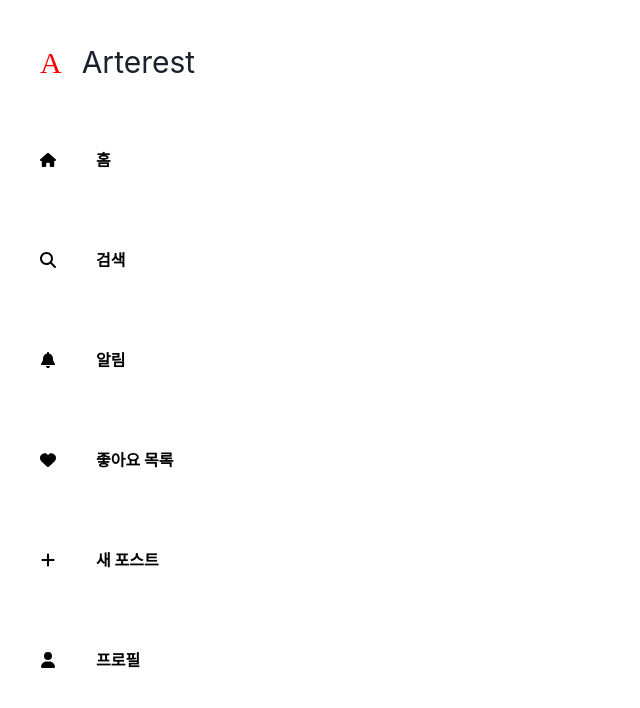
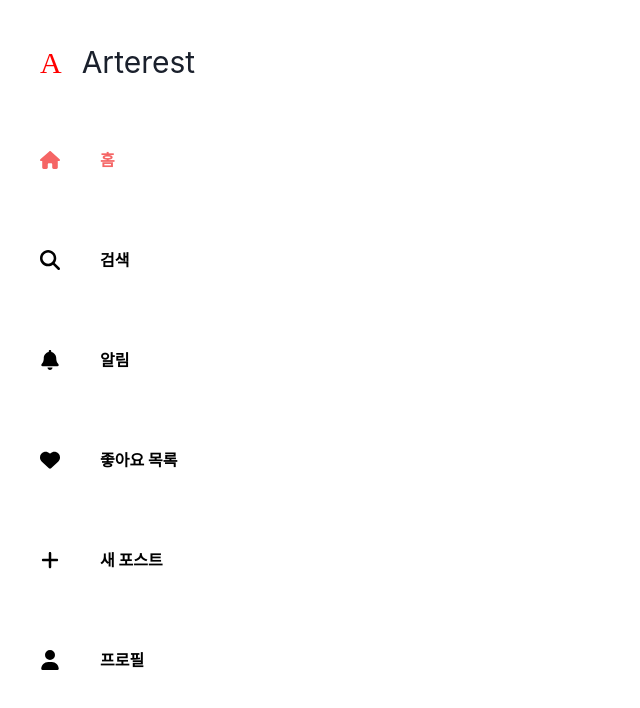
Before and after one commit to DevTraces/FrontEnd, a Next.js app: page /home/components/SideBar in a window 1280 px wide. Shown: the top 708 px of the page, without its empty margins (0-640 px from the left). Built offline with nearby package versions, Linux system fonts and the light colour scheme.

Commit message:
feat: Create SideBar component

```diff
--- a/src/pages/home/components/SideBar/index.tsx
+++ b/src/pages/home/components/SideBar/index.tsx
@@ -1,13 +1,35 @@
-import { Flex, Icon, Text } from "@chakra-ui/react";
+import {
+  Box,
+  Flex,
+  Icon,
+  Text,
+  useDisclosure,
+  useOutsideClick
+} from "@chakra-ui/react";
 import { FontAwesomeIcon } from "@fortawesome/react-fontawesome";
-import Link from "next/link";
-import { useRouter } from "next/router";
-import { NAVS } from "../../constants/nav";
+import { useRef, useState } from "react";
+import { Nav, NAVS } from "../../constants/nav";
+import Alert from "./Alert";
+import Like from "./Like";
+import Search from "./Search";
 
 export default function SideBar() {
-  const router = useRouter();
+  const { isOpen, onToggle, onClose, onOpen } = useDisclosure();
+  const [selectedNav, setSelectedNav] = useState<Nav["key"]>("home");
+  const drawerWantedNavs: Nav["key"][] = ["search", "alert", "like"];
+
+  const drawerRef = useRef(null);
+  useOutsideClick({
+    ref: drawerRef,
+    handler: e => {
+      const target = e.target as Element;
+      if (target.closest('[data-type="navItem"]')) return;
+      onClose();
+    }
+  });
 
   return (
+    <>
       <Flex
         direction="column"
         bg="white"
@@ -23,13 +45,15 @@ export default function SideBar() {
           xl: 250
         }}
         h="100vh"
+        zIndex="modal"
         pt={10}
       >
-      <Flex as="nav" direction="column" gap="50px">
+        <Flex as="nav" direction="column" gap="50px" data-type="navItem">
           <Flex pl={10} gap={5}>
             <Text color="red" fontSize="3xl" fontFamily="cursive">
               A
             </Text>
+            {!isOpen && (
               <Text
                 gap={10}
                 fontSize="3xl"
@@ -37,9 +61,9 @@ export default function SideBar() {
               >
                 Arterest
               </Text>
+            )}
           </Flex>
-        {NAVS.map(({ key, title, icon, href }) => (
-          <Link href={href}>
+          {NAVS.map(({ key, title, icon }) => (
             <Flex
               pl={10}
               h={50}
@@ -51,9 +75,23 @@ export default function SideBar() {
                 bg: "red.400",
                 color: "white"
               }}
-              color={router.pathname === href ? "red.400" : "black"}
+              color={selectedNav === key ? "red.400" : "black"}
+              onClick={() => {
+                if (drawerWantedNavs.includes(key)) {
+                  if (key === selectedNav) {
+                    onToggle();
+                  } else {
+                    onOpen();
+                  }
+                } else {
+                  onClose();
+                }
+
+                setSelectedNav(key);
+              }}
             >
-              <Icon key={key} as={FontAwesomeIcon} icon={icon} />
+              <Icon key={key} as={FontAwesomeIcon} icon={icon} boxSize="20px" />
+              {!isOpen && (
                 <Text
                   display={{
                     sm: "none",
@@ -62,10 +100,29 @@ export default function SideBar() {
                 >
                   {title}
                 </Text>
+              )}
             </Flex>
-          </Link>
           ))}
         </Flex>
       </Flex>
+      {drawerWantedNavs.includes(selectedNav) && (
+        <Box
+          zIndex="modal"
+          display={isOpen ? "block" : "none"}
+          position="fixed"
+          left="100px"
+          top={0}
+          p="40px"
+          w={300}
+          bg="white"
+          h="100vh"
+          ref={drawerRef}
+        >
+          {selectedNav === "search" && <Search />}
+          {selectedNav === "alert" && <Alert />}
+          {selectedNav === "like" && <Like />}
+        </Box>
+      )}
+    </>
   );
 }
```
Lines whose indentation alone changed are shown as unchanged.
